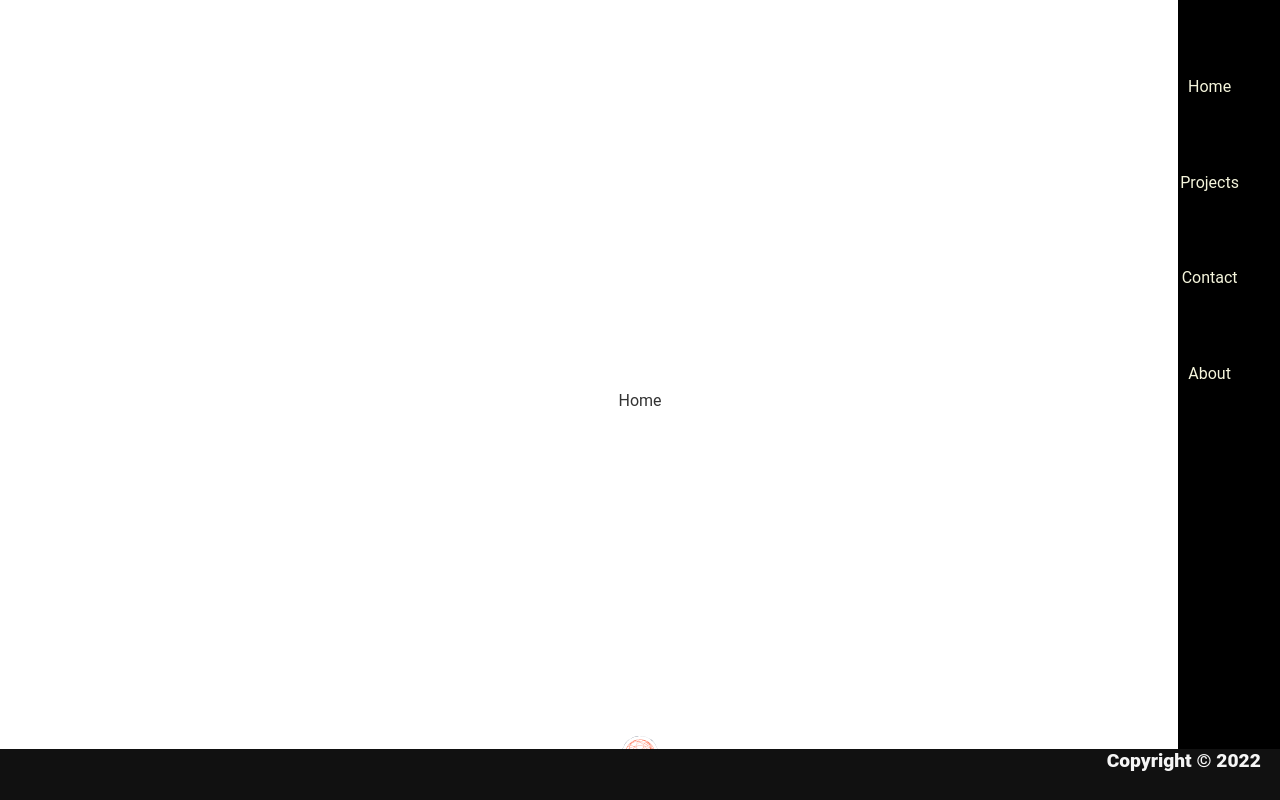
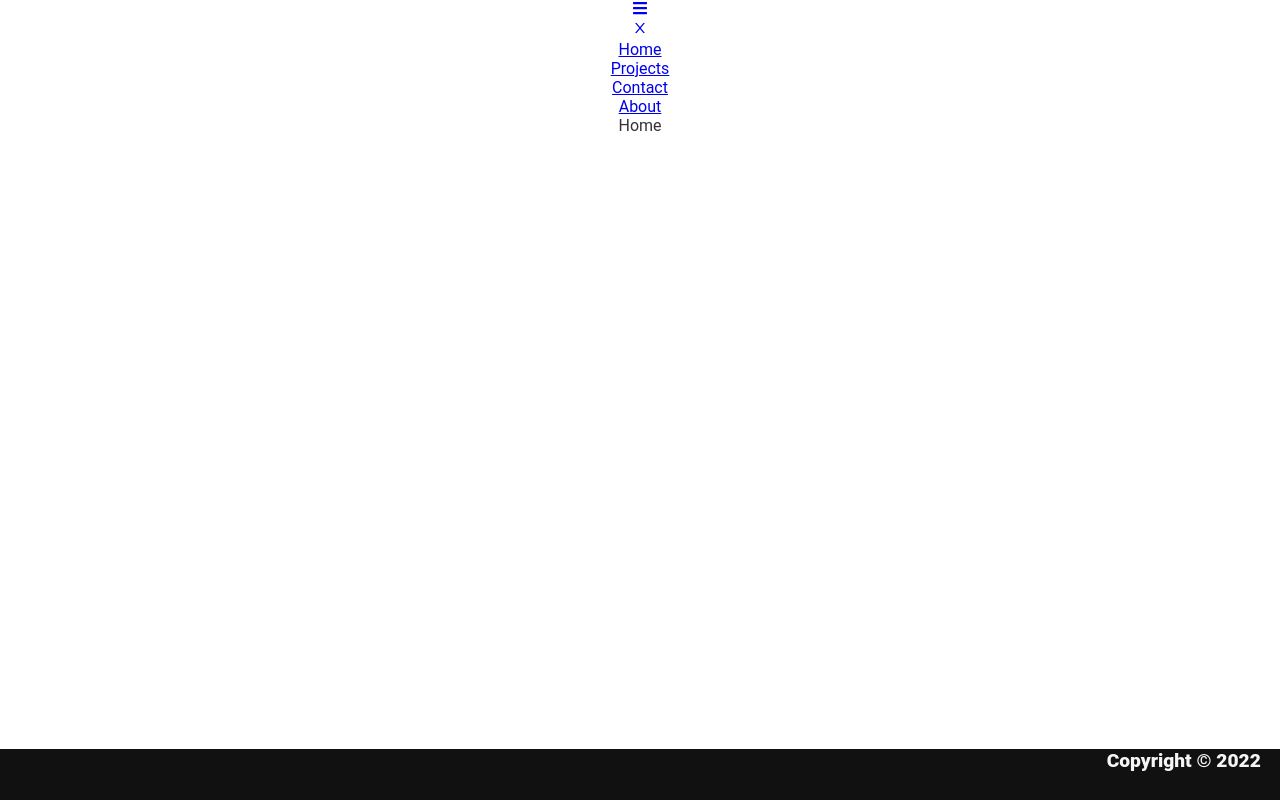
Before and after one commit to sj1978/Portfolio-React, a React (Create React App) app in the folder portfolio/: page / in a window 1280 px wide. Built offline with nearby package versions, Linux system fonts and the light colour scheme.

Commit message:
add icons and functionality

```diff
--- a/portfolio/src/Home.css
+++ b/portfolio/src/Home.css
@@ -2,15 +2,3 @@
     padding: 0;
     margin: 0;
 }
-.homes {
-    display: flex;
-    flex-direction: column;
-    align-items: center;
-    justify-content: center;
-    height: 100vh;
-    background-image: url('./logo.svg') ;
-    background-repeat: no-repeat;
-    background-size: 80px 80px;
-    background-position: bottom;
-
-    }
--- a/portfolio/src/Navbar.js
+++ b/portfolio/src/Navbar.js
@@ -1,13 +1,34 @@
 import React from 'react'
 import {Link} from 'react-router-dom'
+import { useState } from 'react'
+import * as AiIcons from 'react-icons/ai'
+import * as FaIcons from 'react-icons/fa'
 
 
 
 const Navbar = () => {
+    const [sidebar, setSidebar] = useState(false);
+
+    const showSidebar = () => {
+        setSidebar(!sidebar);
+    }
   return (
+    <>
     <div className="navbar">
-<ul>
-<li>
+<Link to='#' className='menu-bars' >
+        <FaIcons.FaBars  onClick={showSidebar} />
+      </Link>
+    </div>
+
+
+     <nav className={sidebar ? 'nav-menu active' : 'nav-menu'}>
+      <ul className='nav-menu-items'>
+        <li className='navbar-toggle'>
+          <Link to='#' className='menu-bars'>
+            <AiIcons.AiOutlineClose/>
+          </Link>
+        </li>
+<li className='navbar-toggle'>
   <Link to="/"> Home</Link>
   </li>
   <li>
@@ -21,8 +42,8 @@ const Navbar = () => {
    </li>
 </ul>
 
-    </div>
-
+</nav>
+   </>
   )
 }
 
--- a/portfolio/src/index.css
+++ b/portfolio/src/index.css
@@ -8,26 +8,3 @@ body {
 
 
 }
-.navbar{
- display: flex;
- flex-direction: column;
-  justify-content: space-between;
-  align-items: center;
-  padding: 0;
-  width: 8%;
-  height: 100%;
-  position: absolute;
- right: 0;
-  background-color: black;
-}
-
-.navbar a {
-text-decoration: none;
-color: beige;
-}
-.navbar li {
-  margin-top : 6vw ;
-  margin-right: 3vw;
-  list-style: none;
-
-}
```
